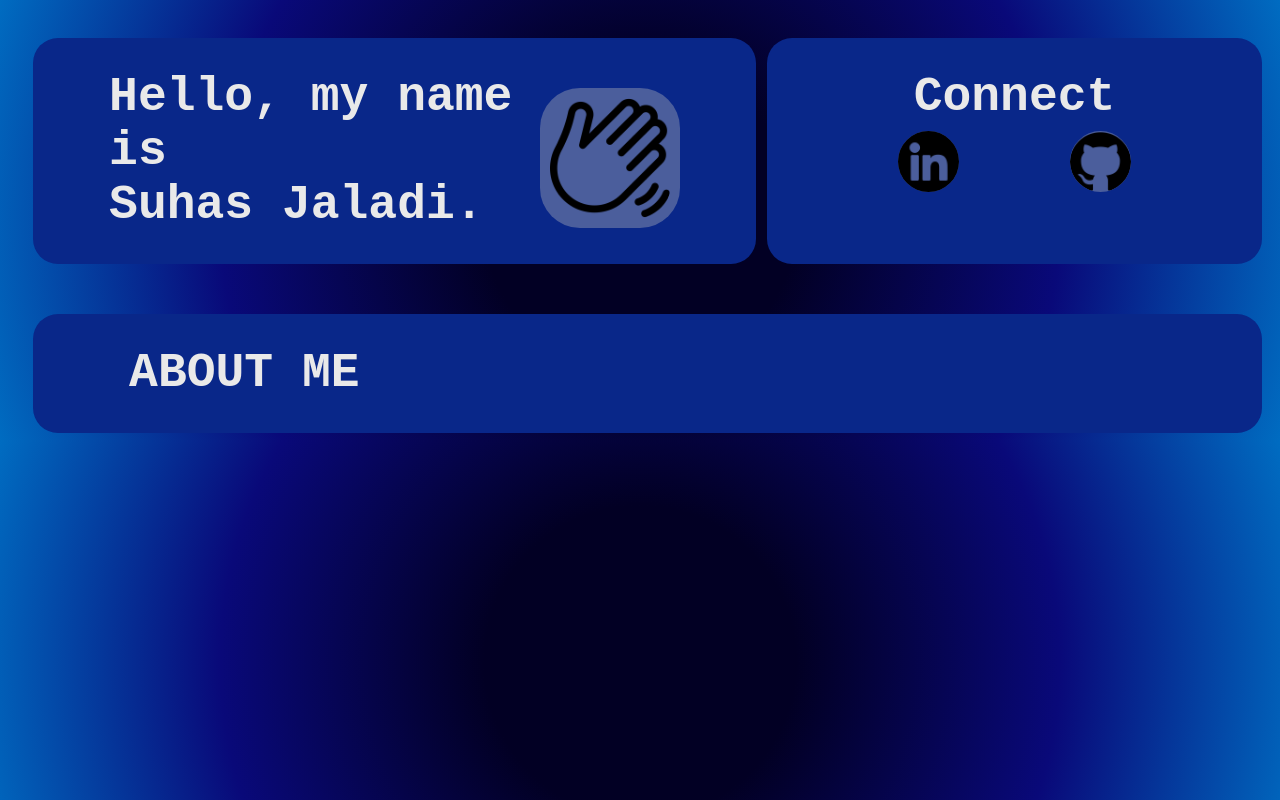
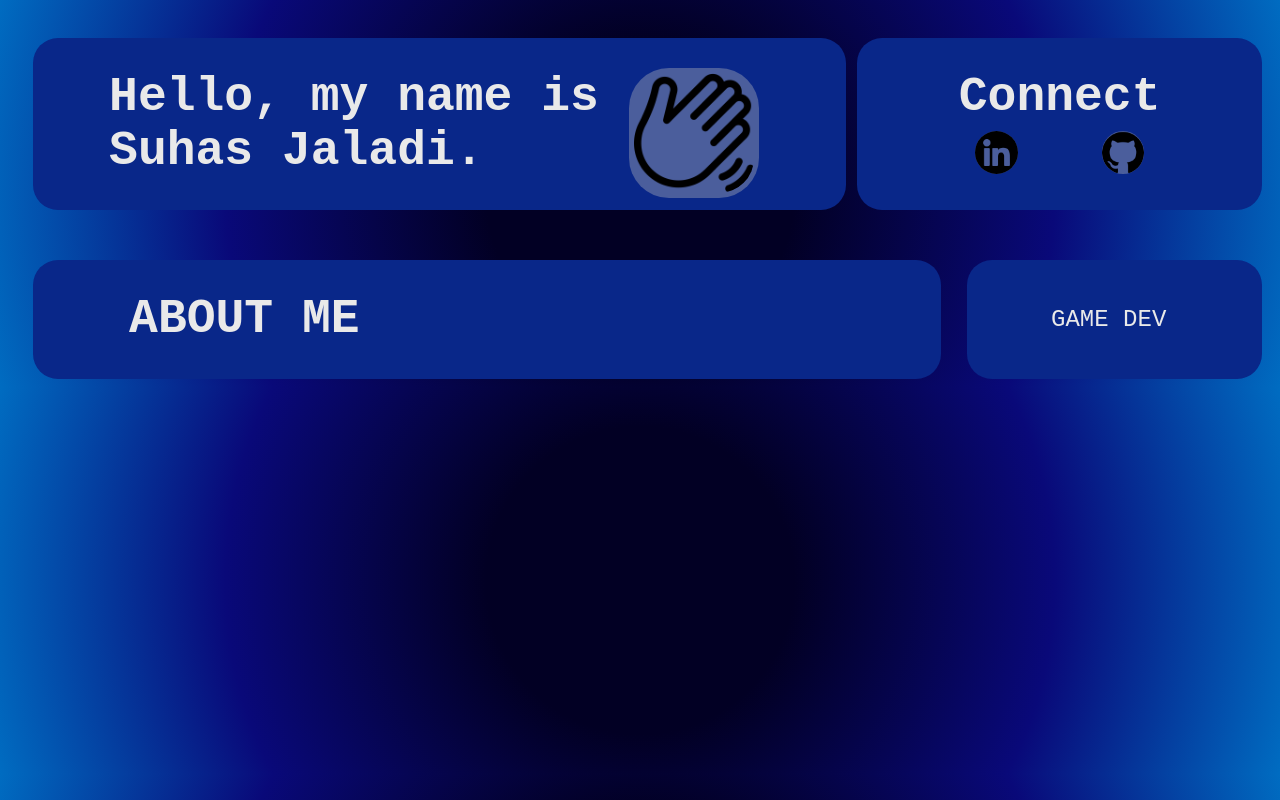
Before and after one commit to codespiderr/suhas.web, a plain HTML site: page index.html in a window 1280 px wide. Drawn offline with Linux system fonts and the light colour scheme.

Commit message:
gen fixes

```diff
--- a/index.css
+++ b/index.css
@@ -62,3 +62,30 @@ background: radial-gradient(circle, rgba(2,0,36,1) 23%, rgba(9,9,121,1) 62%, rgb
     background-color: rgba(58, 58, 58, 0.26);
     border-radius: 25px;
 }
+
+.gamedev{
+
+    color: rgb(233, 233, 233);
+    font-size: 24px;
+    justify-content: center;
+    text-align: center;
+    align-items: center;
+    align-self: center;
+
+    padding-left: 6%;
+    padding-right: 6%;
+    padding-bottom: none;
+    font-family: 'Courier New', Courier, monospace;
+    border-radius: 25px;
+    width: fit-content;
+    height: fit-content;
+    transition: 0.3s;
+    margin-right: 5%;
+    text-align: center;
+    text-decoration: none;
+    flex-direction: row;
+}
+
+.gamedev:hover{
+    background-color: rgb(9, 39, 137);
+}
--- a/index.html
+++ b/index.html
@@ -8,9 +8,9 @@
 </head>
 <body>
     <div class="container">
-        <div class="boxtype1" style="text-align: left; width: 140%;">
+        <div class="boxtype1" style="text-align: left; width: 220%;">
             <h1>Hello, my name is <br> Suhas Jaladi.</h1>
-            <img src="hello.png" alt="hand icon" style="width: 120px; height: 120px; justify-content: center; align-items: center; flex-direction: column; margin-top: 50px; background-color: rgba(189, 189, 189, 0.365); border-radius: 40px; padding: 10px;">
+            <img src="hello.png" alt="hand icon" style="width: 120px; height: 120px; justify-content: center; align-items: center; flex-direction: column; margin-top: 30px; margin-left: 30px; background-color: rgba(189, 189, 189, 0.365); border-radius: 40px; padding: 5px;">
         </div>
         <div class="boxtype1" style="margin-left: 1px; flex-direction: column;">
             <h1 style="margin-bottom: 0px;">Connect</h1>
@@ -26,8 +26,11 @@
 
     </div>
     <div class="container">
-        <div class="boxtype1" style="margin-top: 50px; width: 100%;">
+        <div class="boxtype1" style="margin-top: 50px; width: 100%; margin-right: 0px;">
             <h1 style="margin-left: 20px;">ABOUT ME</h1>
+        </div>
+        <div class="boxtype1" style="margin-top: 50px; width: 19%;">
+            <a href="https://firebeak.netlify.app/" target="_blank" class="gamedev" style="font-family: 'Courier New', Courier, monospace;">GAME DEV</a>
         </div>
     </div>
 
```
